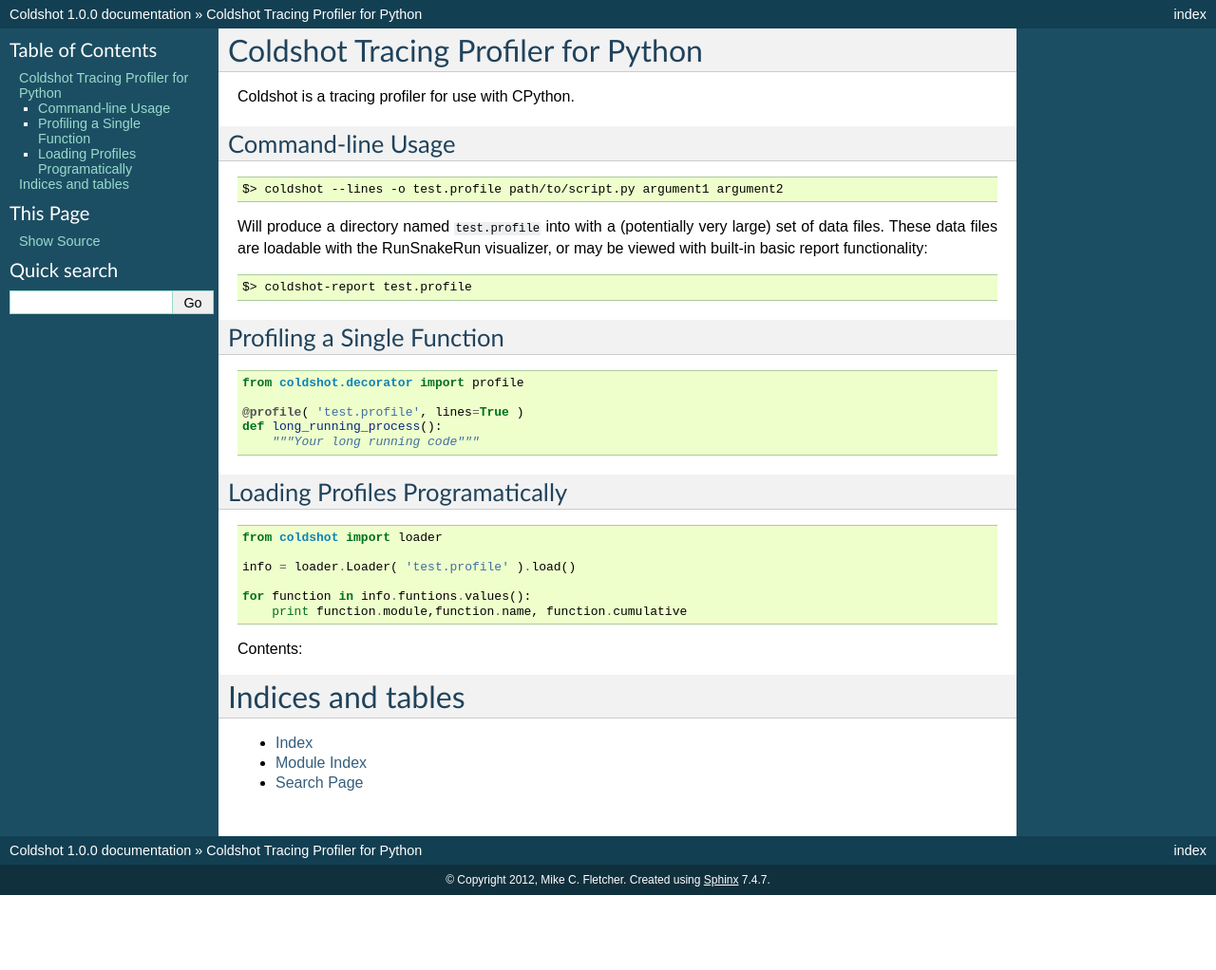
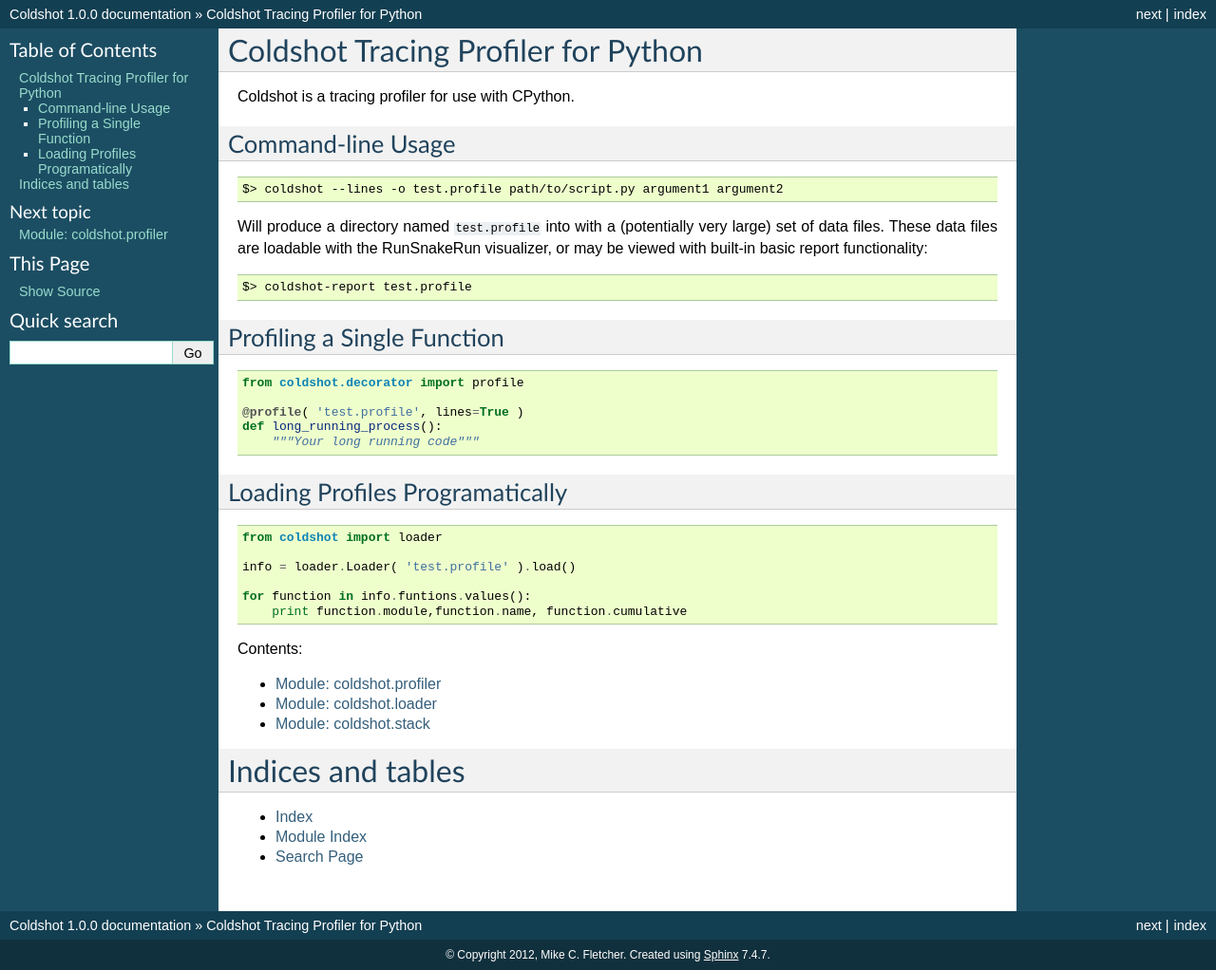
Before and after one commit to mcfletch/coldshot, a Sphinx documentation site: the page built from docs/index.rst, in a window 1280 px wide. Shown: the whole page at 95% size. Built offline with Sphinx 7.4.7, drawn with Linux system fonts in a browser that asks for light colours; before the commit the page ends 943 px from its top, so only the background shows below that.

Commit message:
Get docs started

```diff
--- /dev/null
+++ b/docs/coldshot.loader.rst
@@ -0,0 +1,4 @@
+Module: coldshot.loader
+=======================
+.. automodule:: coldshot.loader
+    :members:
--- /dev/null
+++ b/docs/coldshot.profiler.rst
@@ -0,0 +1,5 @@
+Module: coldshot.profiler
+=========================
+
+.. autoclass:: coldshot.profiler.Profiler
+    :members: start,stop,__enter__,__exit__,close,annotation
--- /dev/null
+++ b/docs/coldshot.stack.rst
@@ -0,0 +1,4 @@
+Module: coldshot.stack
+=======================
+.. automodule:: coldshot.stack
+    :members:
--- a/docs/index.rst
+++ b/docs/index.rst
@@ -47,7 +47,9 @@
 .. toctree::
    :maxdepth: 2
 
-
+   coldshot.profiler
+   coldshot.loader
+   coldshot.stack
 
 Indices and tables
 ==================
```
